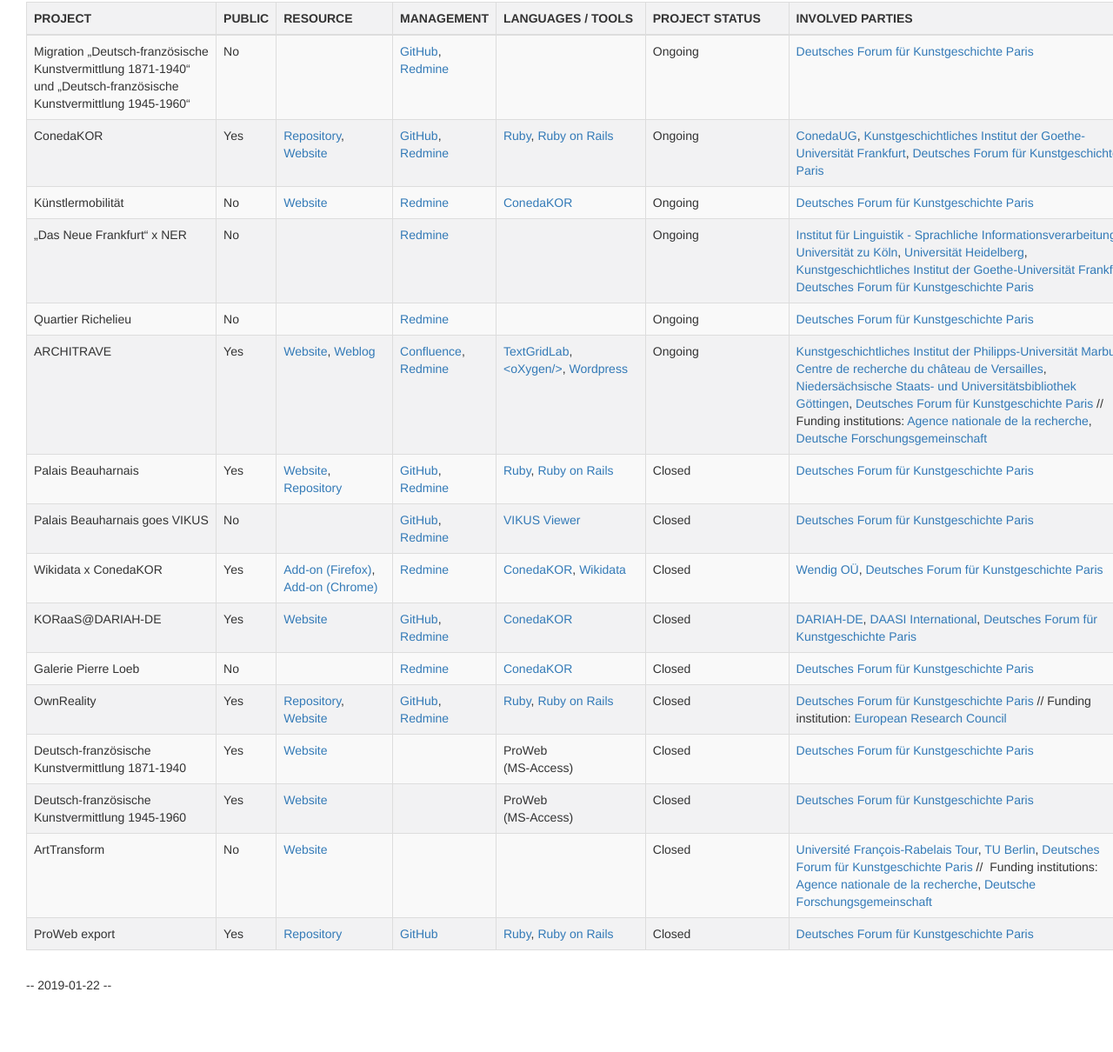
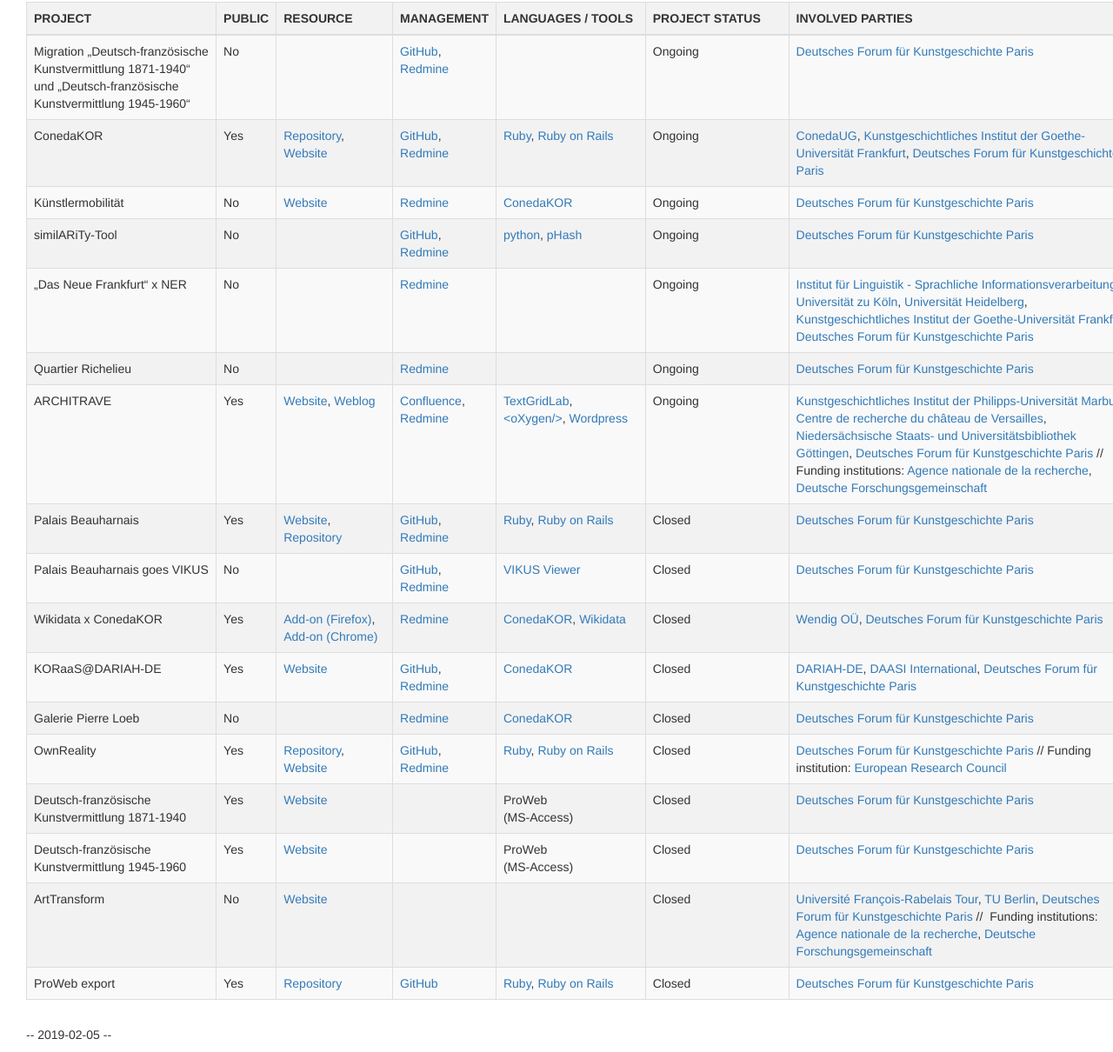
Before and after one commit to dfk-paris/dfk-paris.github.io, a plain HTML site: page index.html in a window 1280 px wide. Shown: the part 28-1238 px from the top of the page at 87% size. Before the commit the page ends 1181 px from the top, so only its background shows below. Drawn offline with nearby package versions, Linux system fonts and the light colour scheme.

Commit message:
Update index.html

```diff
--- a/index.html
+++ b/index.html
@@ -61,6 +61,15 @@
       <td><a href="https://kuemo.dfk-paris.org" target="_blank">Website</a></td>
       <td><a href="http://www.redmine.org/" target="_blank">Redmine</a></td>
       <td><a href="https://github.com/coneda/kor" target="_blank">ConedaKOR</a></td>
+      <td>Ongoing</td>
+      <td><a href="https://dfk-paris.org/" target="_blank">Deutsches Forum f&uuml;r Kunstgeschichte Paris</a></td>
+    </tr>
+    <tr>
+      <td>similARiTy-Tool</td>
+      <td>No</td>
+      <td></td>
+      <td><a href="https://github.com/" target="_blank">GitHub</a>, <a href="http://www.redmine.org/" target="_blank">Redmine</a></td>
+      <td><a href="https://www.python.org/" target="_blank">python</a>, <a href="https://www.phash.org/" target="_blank">pHash</a></td>
       <td>Ongoing</td>
       <td><a href="https://dfk-paris.org/" target="_blank">Deutsches Forum f&uuml;r Kunstgeschichte Paris</a></td>
     </tr>
@@ -183,5 +192,5 @@
       <td><a href="https://dfk-paris.org/" target="_blank">Deutsches Forum f&uuml;r Kunstgeschichte Paris</a></td>
     </tr>
 </table>
-<p align="left" style="margin-left:30px">-- 2019-01-22 --</p>
+<p align="left" style="margin-left:30px">-- 2019-02-05 --</p>
 </body></html>
```
